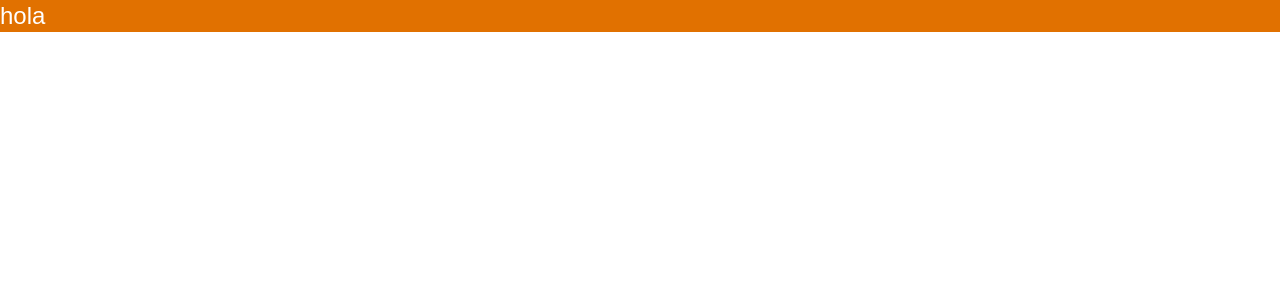
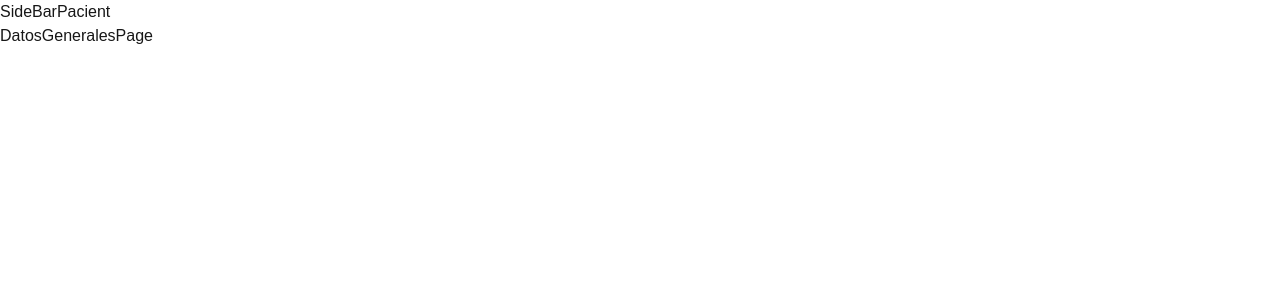
Before and after one commit to KYOCABU-LAB/njs-irdent-frontend, a Next.js app: page /pacientes in a window 1280 px wide. Shown: the top 300 px of the page. Built offline with nearby package versions, Linux system fonts and the light colour scheme.

Commit message:
add side bar compoent in layout pacient

```diff
--- a/src/app/pacientes/layout.tsx
+++ b/src/app/pacientes/layout.tsx
@@ -1,10 +1,12 @@
-const RootLayout = ({ children }: { children: React.ReactNode }) => {
+import SideBarPacient from "@/features/paciente/common/components/SideBarPacient";
+
+const PacientesLayout = ({ children }: { children: React.ReactNode }) => {
   return (
     <div>
-      <h2 className="text-2xl bg-amber-600 text-white">hola</h2>
+      <SideBarPacient />
       {children}
     </div>
   );
 };
 
-export default RootLayout;
+export default PacientesLayout;
--- a/src/app/pacientes/page.tsx
+++ b/src/app/pacientes/page.tsx
@@ -1,7 +1,12 @@
 "use client";
 
+import DatosGeneralesPage from "@/features/paciente/datos-generales/components";
 import { useEffect } from "react";
 
 export default function Page() {
-  return <></>;
+  return (
+    <>
+      <DatosGeneralesPage />
+    </>
+  );
 }
```
